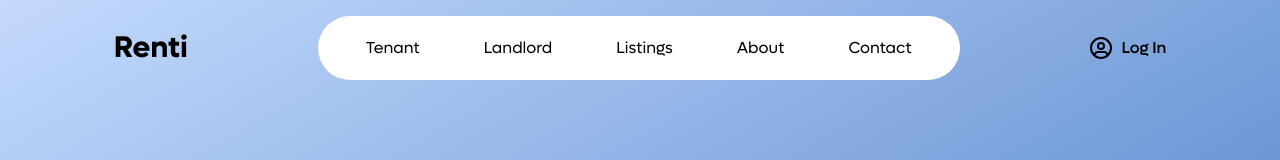
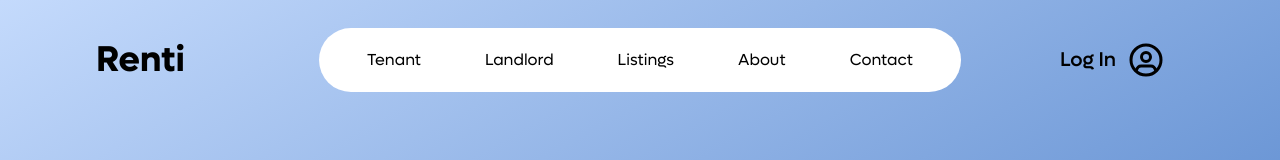
Before and after one commit to RentiDev/Renti, a Next.js app: page / in a window 1280 px wide. Shown: the top 160 px of the page. Built offline with nearby package versions, Linux system fonts and the light colour scheme; no server answers.

Commit message:
google account registration + sign in, retrieve google user name and image from google sign in, render google profile picture as avatar component next to welcome {name} after login, logout functionality, styling issues and frontend

```diff
--- a/src/components/Avatar.tsx
+++ b/src/components/Avatar.tsx
@@ -1,21 +1,43 @@
-
-
+import { useSession } from "next-auth/react";
 import Image from "next/image";
 
-interface AvatarProps {
-  src: string | null | undefined;
-}
+const Avatar = () => {
+  const { data: session, status } = useSession();
 
-const Avatar: React.FC<AvatarProps> = ({ src }) => {
+  if (status === "loading") {
+    return <div>Loading...</div>;
+  }
+
+  if (session?.user?.image) {
+    return (
+      <img
+        src={session.user.image}
+        width={36}
+        height={36}
+        alt="Profile picture"
+        className="rounded-full"
+      />
+    );
+  }
+
   return (
-    <Image
-      className="rounded-full"
-      height="30"
-      width="30"
-      alt="Avatar"
-      src={src || '/images/placeholder.jpg'}
-    />
-   );
-}
+    <svg
+        xmlns="http://www.w3.org/2000/svg"
+        width="36"
+        height="36"
+        viewBox="0 0 24 24"
+        fill="none"
+        stroke="#000000"
+        strokeWidth="2"
+        strokeLinecap="round"
+        strokeLinejoin="round"
+        className="mr-2"
+        >
+        <path d="M5.52 19c.64-2.2 1.84-3 3.22-3h6.52c1.38 0 2.58.8 3.22 3" />
+        <circle cx="12" cy="10" r="3" />
+        <circle cx="12" cy="12" r="10" />
+    </svg>
+  );
+};
 
 export default Avatar;
--- a/src/components/Login/LoginWindow.tsx
+++ b/src/components/Login/LoginWindow.tsx
@@ -103,7 +103,7 @@ const LoginWindow = () => {
                     icon={FcGoogle}
                     onClick={() => signIn('google')}
                   />
-                </div>
+            </div>
           </form>
           <div className="mt-6 font-lufgaMedium text-sm text-gray-500 text-center">
             Don't have an account?
--- a/src/components/navbar/Logo.tsx
+++ b/src/components/navbar/Logo.tsx
@@ -8,7 +8,7 @@ const Logo = () => {
     const router = useRouter();
 
     return (
-        <div className="block cursor-pointer text-3xl font-lufgaBold text-black">
+        <div className="block cursor-pointer text-4xl font-lufgaBold text-black">
             <Link href="/">
             {/* <Image
                 // alt="Logo"
--- a/src/components/navbar/Navbar.tsx
+++ b/src/components/navbar/Navbar.tsx
@@ -11,7 +11,8 @@ import { signIn, useSession } from "next-auth/react";
 const Navbar = () => {
 
   const { data: session } = useSession();
-  const userName = session?.user?.name;
+  const userName = session?.user?.name?.split(" ")[0];
+  console.log(session);
 
   const [isLargeScreen, setIsLargeScreen] = useState(false);
 
@@ -45,10 +46,14 @@ const Navbar = () => {
 
 const LargeScreenLayout = ({ session, userName }) => {
   return (
-    <div className="flex flex-row items-center justify-evenly gap-4">
+    <div className="flex flex-row items-center px-24 py-6 justify-start gap-4 relative">
       <Logo />
-      <NavLinks />
-      <UserMenu session={session} userName={userName} />
+      <div className="absolute left-1/2 transform -translate-x-1/2">
+        <NavLinks />
+      </div>
+      <div className="ml-auto">
+        <UserMenu session={session} userName={userName} />
+      </div>
     </div>
   );
 };
--- a/src/components/navbar/Navlinks.tsx
+++ b/src/components/navbar/Navlinks.tsx
@@ -2,7 +2,7 @@ import Link from "next/link";
 
 const Navlinks = () => {
     return (
-        <div className="flex items-center bg-white rounded-full px-12 py-5 justify-center">
+        <div className=" items-center bg-white rounded-full px-12 py-5 justify-center">
                 {/* // Navigation Links  */}
                 <div className="flex space-x-13 md:space-x-16">
                 <Link href="/" className="hover:text-blue-500 text-black font-lufga hover:scale-110 transition-all cursor-pointer">
--- a/src/components/navbar/UserMenu.tsx
+++ b/src/components/navbar/UserMenu.tsx
@@ -1,31 +1,49 @@
 import Link from "next/link";
+import React, { useState } from "react";
 import Avatar from "../Avatar";
+import { signOut } from "next-auth/react";
 
 const UserMenu = ({ session, userName }) => {
+    const [isHovering, setIsHovering] = useState(false);
+
     return (
-        <div className="daisyui flex items-center hover:scale-110 transition-all cursor-pointer">
-            <Link href="/login" className="text-black font-lufgaMedium flex items-center">
-                <svg
-                    xmlns="http://www.w3.org/2000/svg"
-                    width="24"
-                    height="24"
-                    viewBox="0 0 24 24"
-                    fill="none"
-                    stroke="#000000"
-                    strokeWidth="2"
-                    strokeLinecap="round"
-                    strokeLinejoin="round"
-                    className="mr-2"
-                    >
-                    <path d="M5.52 19c.64-2.2 1.84-3 3.22-3h6.52c1.38 0 2.58.8 3.22 3" />
-                    <circle cx="12" cy="10" r="3" />
-                    <circle cx="12" cy="12" r="10" />
-                </svg>
+        <div className="daisyui flex items-center justify-center hover:scale-110 transition-all cursor-pointer">
+            <Link href="/login"
+                className="text-black font-lufgaMedium text-xl flex items-center"
+                onMouseEnter={() => setIsHovering(true)}
+                onMouseLeave={() => setIsHovering(false)}>
                 { session ? (
-                    <span> Welcome, {userName} </span>
+                    <>
+                        <div className="flex items-center align-middle">
+                            <div className="p-2">
+                                <span className="flex items-center gap-3"> Welcome, {userName} <Avatar/> </span>
+                            </div>
+                            <div className="relative inline-block mt-6">
+                                <div className="relative">
+                                    <span
+                                        className="text-gray-700 cursor-pointer"
+                                        onMouseEnter={() => { setIsHovering(true) }}
+                                        onMouseLeave={() => { setIsHovering(false) }}
+                                    >
+                                    </span>
+                                    { isHovering && (
+                                        <div className="absolute right-0 mt-2 w-48 bg-white rounded-lg shadow-xl">
+                                            <button
+                                                className="block rounded-lg w-full h-full px-4 py-2 text-gray-800 hover:bg-indigo-500 hover:text-white"
+                                                onClick={() => { console.log("logout"); signOut()}}
+                                            >
+                                                Log Out
+                                            </button>
+                                        </div>
+                                    )}
+                                </div>
+                            </div>
+                        </div>
+                    </>
                 ) : (
-                    <span>Log In</span>
+                    <span className="flex gap-3 items-center justify-center px-3">Log In <Avatar/> </span>
                 )}
+
             </Link>
         </div>
     );
--- a/src/pages/api/auth/[...nextauth].ts
+++ b/src/pages/api/auth/[...nextauth].ts
@@ -16,7 +16,21 @@ export const authOptions: AuthOptions = {
     }),
     GoogleProvider({
       clientId: process.env.GOOGLE_CLIENT_ID as string,
-      clientSecret: process.env.GOOGLE_CLIENT_SECRET as string
+      clientSecret: process.env.GOOGLE_CLIENT_SECRET as string,
+      profile(profile, tokens) {
+        return new Promise((resolve, reject) => {
+          const url = "https://www.googleapis.com/oauth2/v3/userinfo";
+          const headers = { Authorization: `Bearer ${tokens.access_token}` };
+
+          fetch(url, { headers })
+            .then((res) => res.json())
+            .then((data) => {
+              const { sub, name, email, picture } = data;
+              resolve({ id: sub, name, email, image: picture });
+            })
+            .catch((err) => reject(err));
+        });
+      },
     }),
     CredentialsProvider({
       name: 'credentials',
```
